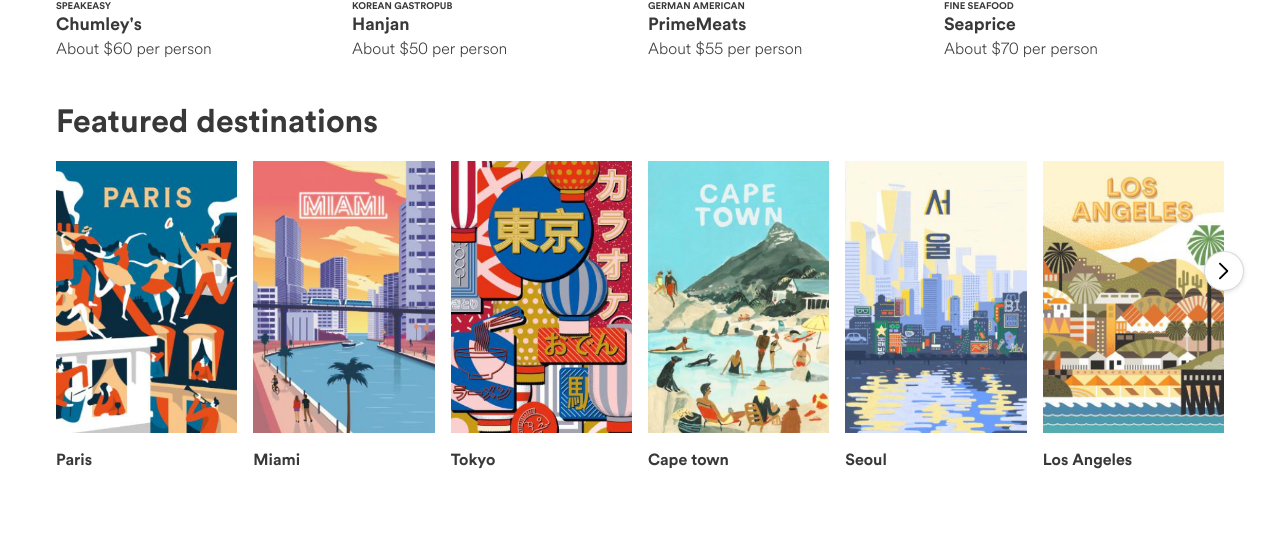
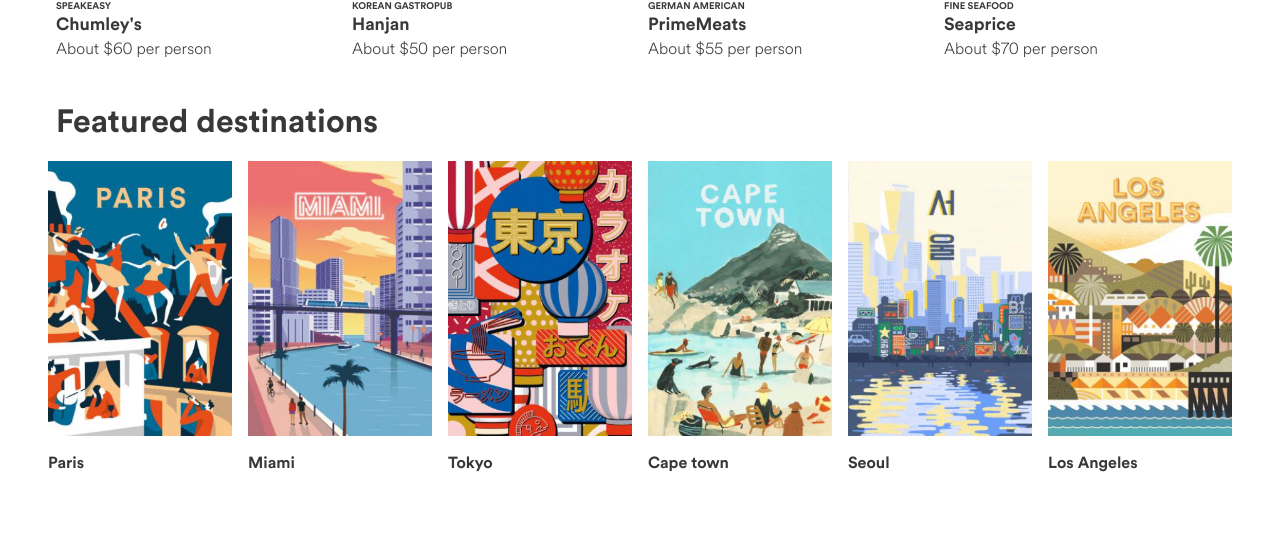
Before and after one commit to aspitsin/airbnb-demo-frontend, a React (Create React App) app: page / in a window 1280 px wide. Shown: the part 1621-2159 px from the top of the page. Built offline with nearby package versions, Linux system fonts and the light colour scheme.

Commit message:
Add Slyder in Destination and Explore;develop in styled.js

```diff
--- a/src/Landing/Destinations/index.js
+++ b/src/Landing/Destinations/index.js
@@ -20,12 +20,22 @@ const Arrow = SliderArrow.extend`
   top: 5.6rem;
 `;
 
+export const Slider = styled.div`
+  box-sizing: border-box;
+  display: flex;
+  flex: 0 1 auto;
+  flex-wrap: nowrap;
+  margin-left: -0.5rem;
+  margin-right: -0.5rem;
+  overflow: hidden;
+`;
+
 export default () => {
   return (
     <Destinations>
       <Title>Featured destinations</Title>
       <div className="row">
-        <List>
+        <Slider>
           <div className="col-xs-4 col-md-3 col-lg-2">
             <Link href="/">
               <Image src={img1} alt="" />
@@ -69,7 +79,7 @@ export default () => {
           </div>
 
           <Arrow />
-        </List>
+        </Slider>
       </div>
     </Destinations>
   );
--- a/src/Landing/Explore/index.js
+++ b/src/Landing/Explore/index.js
@@ -1,6 +1,6 @@
 import React from "react";
 import styled from "styled-components";
-import { List, Title } from "../styled";
+import { Slider, Title } from "../styled";
 import img1 from "./experiences.png";
 import img2 from "./homes.png";
 import img3 from "./restaurants.png";
@@ -34,8 +34,7 @@ export default () => {
   return (
     <Explore>
       <Title>Explore Airbnb</Title>
-      <div className="row">
-        <List>
+      <Slider>
         <div className="col-xs-6 col-md-5 col-lg-4">
           <Card>
             <Link href="#">
@@ -60,8 +59,7 @@ export default () => {
             </Link>
           </Card>
         </div>
-        </List>
-      </div>
+      </Slider>
     </Explore>
   );
 };
--- a/src/Landing/styled.js
+++ b/src/Landing/styled.js
@@ -62,3 +62,13 @@ export const Image = styled.img`
   width: 100%;
   margin-bottom: 0.75rem;
 `;
+
+export const Slider = styled.div`
+  box-sizing: border-box;
+  display: flex;
+  flex: 0 1 auto;
+  flex-wrap: nowrap;
+  margin-left: -0.5rem;
+  margin-right: -0.5rem;
+  overflow: hidden;
+`;
```
Lines whose indentation alone changed are shown as unchanged.
